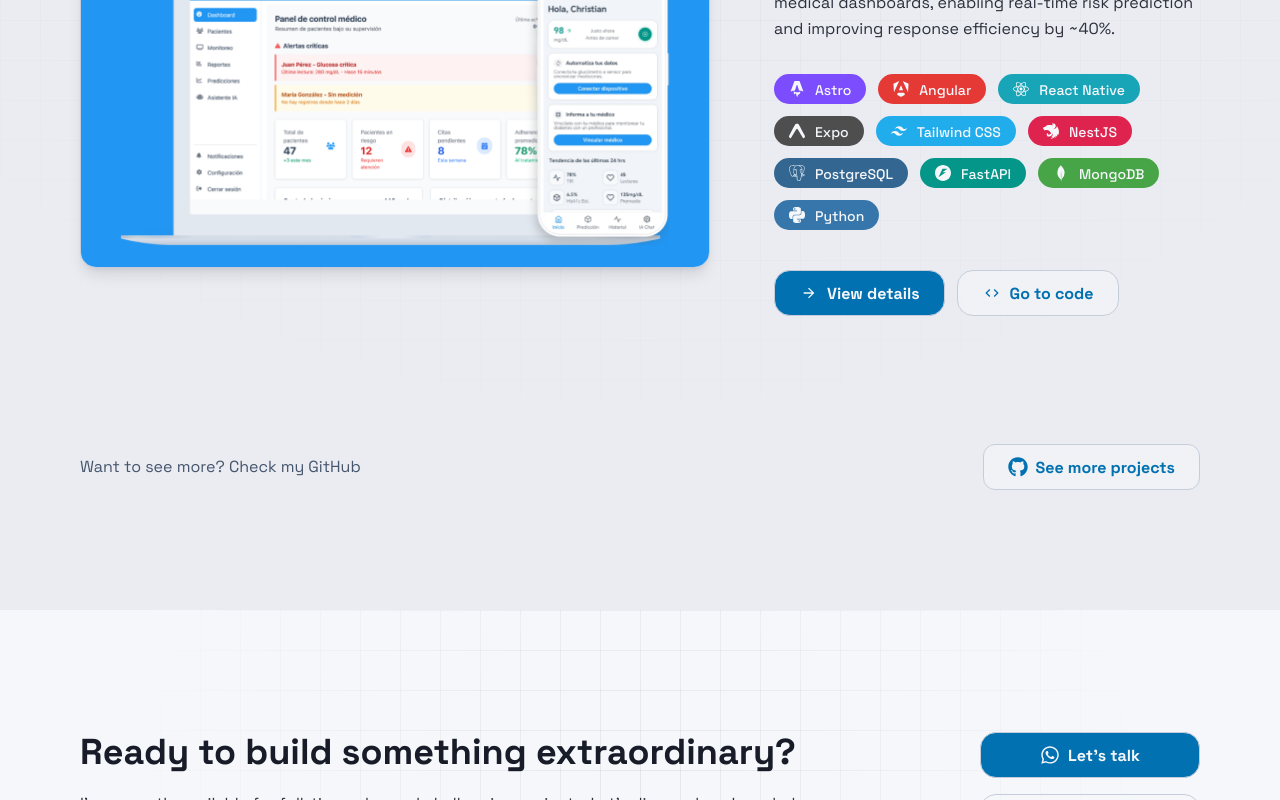
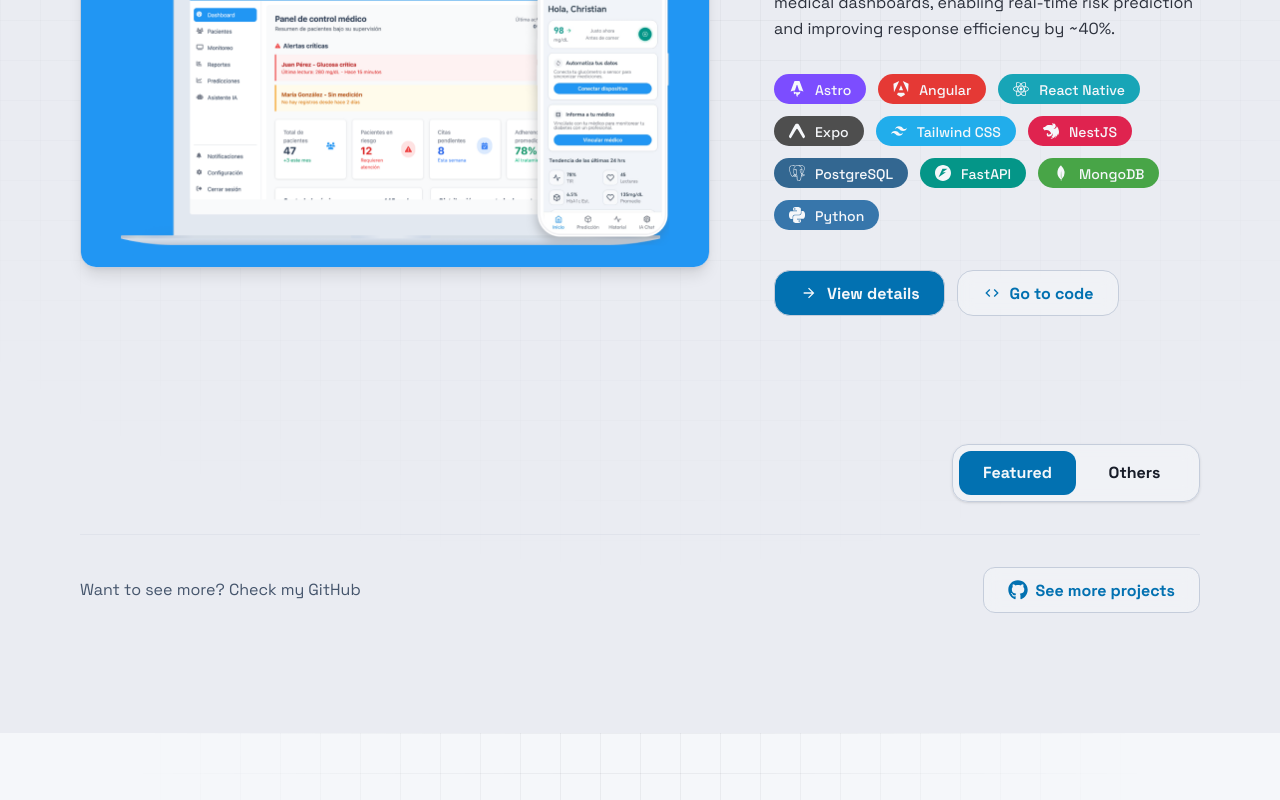
Before and after one commit to chrisssp/portfolio, a Next.js app: page /en in a window 1280 px wide. Shown: the part 4605-5405 px from the top of the page. Built offline with nearby package versions, Linux system fonts and the light colour scheme.

Commit message:
chore: cleanup dead links and minor copy edits

```diff
--- a/components/organisms/Projects.tsx
+++ b/components/organisms/Projects.tsx
@@ -54,6 +54,56 @@ export const Projects = ({ dict, lang }: ProjectsProps) => {
          );
    }, [dict.projects.items]);
 
+   const FilterPills = ({ className = "" }: { className?: string }) => (
+      <div
+         className={`bg-page/50 backdrop-blur-sm border border-subtle p-1 sm:p-1.5 rounded-xl sm:rounded-2xl grid grid-cols-2 relative shadow-sm w-full lg:w-auto ${className}`}
+      >
+         <div
+            className={`absolute top-1 sm:top-1.5 bottom-1 sm:bottom-1.5 bg-primary rounded-lg sm:rounded-xl transition-all duration-300 ease-in-out ${
+               filter === "featured"
+                  ? "left-1 sm:left-1.5 w-[calc(50%-4px)] sm:w-[calc(50%-6px)]"
+                  : "left-[calc(50%+2px)] sm:left-[calc(50%+3px)] w-[calc(50%-4px)] sm:w-[calc(50%-6px)]"
+            }`}
+         />
+         <button
+            type="button"
+            onClick={() => {
+               setFilter("featured");
+               if (window.scrollY > 500) {
+                  document
+                     .getElementById("projects")
+                     ?.scrollIntoView({ behavior: "smooth" });
+               }
+            }}
+            className={`relative z-10 flex-1 px-4 sm:px-6 py-2 sm:py-2.5 font-bold text-sm sm:text-base transition-all duration-300 text-center whitespace-nowrap cursor-pointer hover:scale-[1.02] active:scale-95 rounded-lg sm:rounded-xl ${
+               filter === "featured"
+                  ? "text-primary-contrast"
+                  : "text-body hover:text-primary hover:bg-surface/50"
+            }`}
+         >
+            {dict.projects.actions.tab_featured}
+         </button>
+         <button
+            type="button"
+            onClick={() => {
+               setFilter("others");
+               if (window.scrollY > 500) {
+                  document
+                     .getElementById("projects")
+                     ?.scrollIntoView({ behavior: "smooth" });
+               }
+            }}
+            className={`relative z-10 flex-1 px-4 sm:px-6 py-2 sm:py-2.5 font-bold text-sm sm:text-base transition-all duration-300 text-center whitespace-nowrap cursor-pointer hover:scale-[1.02] active:scale-95 rounded-lg sm:rounded-xl ${
+               filter === "others"
+                  ? "text-primary-contrast"
+                  : "text-body hover:text-primary hover:bg-surface/50"
+            }`}
+         >
+            {dict.projects.actions.tab_all}
+         </button>
+      </div>
+   );
+
    return (
       <SectionContainer
          id="projects"
@@ -66,38 +116,8 @@ export const Projects = ({ dict, lang }: ProjectsProps) => {
                <Typography variant="section">{dict.projects.title}</Typography>
             </div>
 
-            {/* Segmented Control */}
-            <div className="bg-page/50 backdrop-blur-sm border border-subtle p-1 sm:p-1.5 rounded-xl sm:rounded-2xl grid grid-cols-2 relative shadow-sm w-full lg:w-auto">
-               <div
-                  className={`absolute top-1 sm:top-1.5 bottom-1 sm:bottom-1.5 bg-primary rounded-lg sm:rounded-xl transition-all duration-300 ease-in-out ${
-                     filter === "featured"
-                        ? "left-1 sm:left-1.5 w-[calc(50%-4px)] sm:w-[calc(50%-6px)]"
-                        : "left-[calc(50%+2px)] sm:left-[calc(50%+3px)] w-[calc(50%-4px)] sm:w-[calc(50%-6px)]"
-                  }`}
-               />
-               <button
-                  type="button"
-                  onClick={() => setFilter("featured")}
-                  className={`relative z-10 flex-1 px-4 sm:px-6 py-2 sm:py-2.5 font-bold text-sm sm:text-base transition-all duration-300 text-center whitespace-nowrap cursor-pointer hover:scale-[1.02] active:scale-95 rounded-lg sm:rounded-xl ${
-                     filter === "featured"
-                        ? "text-primary-contrast"
-                        : "text-body hover:text-primary hover:bg-surface/50"
-                  }`}
-               >
-                  {dict.projects.actions.tab_featured}
-               </button>
-               <button
-                  type="button"
-                  onClick={() => setFilter("others")}
-                  className={`relative z-10 flex-1 px-4 sm:px-6 py-2 sm:py-2.5 font-bold text-sm sm:text-base transition-all duration-300 text-center whitespace-nowrap cursor-pointer hover:scale-[1.02] active:scale-95 rounded-lg sm:rounded-xl ${
-                     filter === "others"
-                        ? "text-primary-contrast"
-                        : "text-body hover:text-primary hover:bg-surface/50"
-                  }`}
-               >
-                  {dict.projects.actions.tab_all}
-               </button>
-            </div>
+            {/* Segmented Control Top */}
+            <FilterPills />
          </div>
 
          <div className="flex flex-col gap-16 lg:gap-30 w-full transition-all duration-500 min-h-100">
@@ -118,7 +138,13 @@ export const Projects = ({ dict, lang }: ProjectsProps) => {
             ))}
          </div>
 
-         <div className="flex flex-col lg:flex-row justify-between items-start lg:items-center w-full mt-8 lg:mt-16 gap-6">
+         {/* Segmented Control Bottom & Footer */}
+         <div className="flex flex-col gap-8 mt-8 lg:mt-16">
+            <div className="flex justify-center lg:justify-end">
+               <FilterPills className="max-w-md" />
+            </div>
+
+            <div className="flex flex-col lg:flex-row justify-between items-start lg:items-center w-full gap-6 pt-8 border-t border-subtle/30">
                <Typography
                   variant="body"
                   className="font-medium text-slate-600 dark:text-slate-400"
@@ -140,6 +166,7 @@ export const Projects = ({ dict, lang }: ProjectsProps) => {
                   </Button>
                </a>
             </div>
+         </div>
       </SectionContainer>
    );
 };
--- a/i18n/modules/projects/azkali.ts
+++ b/i18n/modules/projects/azkali.ts
@@ -87,7 +87,7 @@ export const projectAzkali = {
             {
                title: "Landing page del producto",
                description:
-                  "Página de aterrizaje de alta conversión construida con React. Sirve como el principal punto de contacto para los usuarios, explicando el motor de IA conductual y la propuesta de valor.",
+                  "Landing page de alta conversión construida con React. Sirve como el principal punto de contacto para los usuarios, explicando el motor de IA conductual y la propuesta de valor.",
                link: { label: "Visitar landing" },
             },
             {
--- a/i18n/modules/projects/dabetai.ts
+++ b/i18n/modules/projects/dabetai.ts
@@ -114,7 +114,7 @@ export const projectDabetai = {
          items: [
             /* {
                title: "Landing page del producto",
-               description: "Página de aterrizaje educativa y de marketing enfocada en explicar el ecosistema preventivo y la integración de hardware con wearables.",
+               description: "Landing page educativa y de marketing enfocada en explicar el ecosistema preventivo y la integración de hardware con wearables.",
                link: { label: "Visitar landing" }
             }, */
             {
--- a/i18n/modules/projects/flacks.ts
+++ b/i18n/modules/projects/flacks.ts
@@ -9,7 +9,7 @@ export const projectFlacks = {
          "postgresql",
          "tailwindcss",
       ],
-      links: [{ type: "github", url: "#" }],
+      links: [],
    },
    en: {
       title: "Flack’s Cut & Connect",
@@ -27,7 +27,7 @@ export const projectFlacks = {
    },
    es: {
       title: "Flack’s Cut & Connect",
-      subtitle: "Panel B2B y Gestión Digital de Citas",
+      subtitle: "Panel B2B y gestión digital de citas",
       description:
          "Transformación digital completa para un negocio local, automatizando el 100% de la programación de citas y el seguimiento de inventario para reducir drásticamente la carga operativa.",
       fullDescription:
--- a/i18n/modules/projects/mtrpa.ts
+++ b/i18n/modules/projects/mtrpa.ts
@@ -3,7 +3,7 @@ export const projectMtrpa = {
       id: "mtrpa",
       imagePath: "/assets/images/projects/mtrpa/general.png",
       techStack: ["angular", "bootstrap", "mongodb"],
-      links: [{ type: "demo", url: "#" }],
+      links: [],
    },
    en: {
       title: "Master Template Rutas (PepsiCo)",
```
Also changed, not shown: public/assets/images/projects/puntofiel/hero.png (added). Lines whose indentation alone changed are shown as unchanged.
